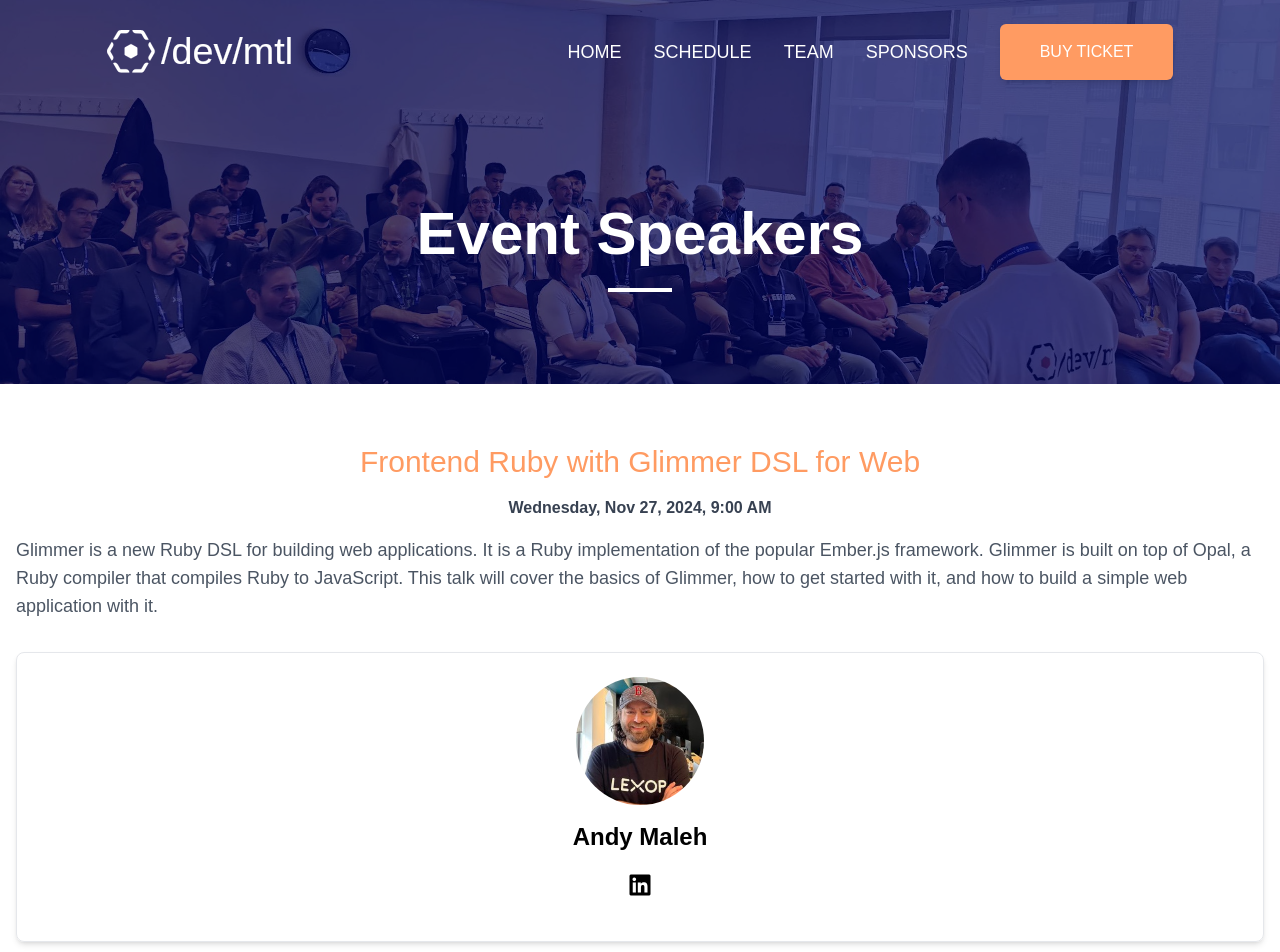
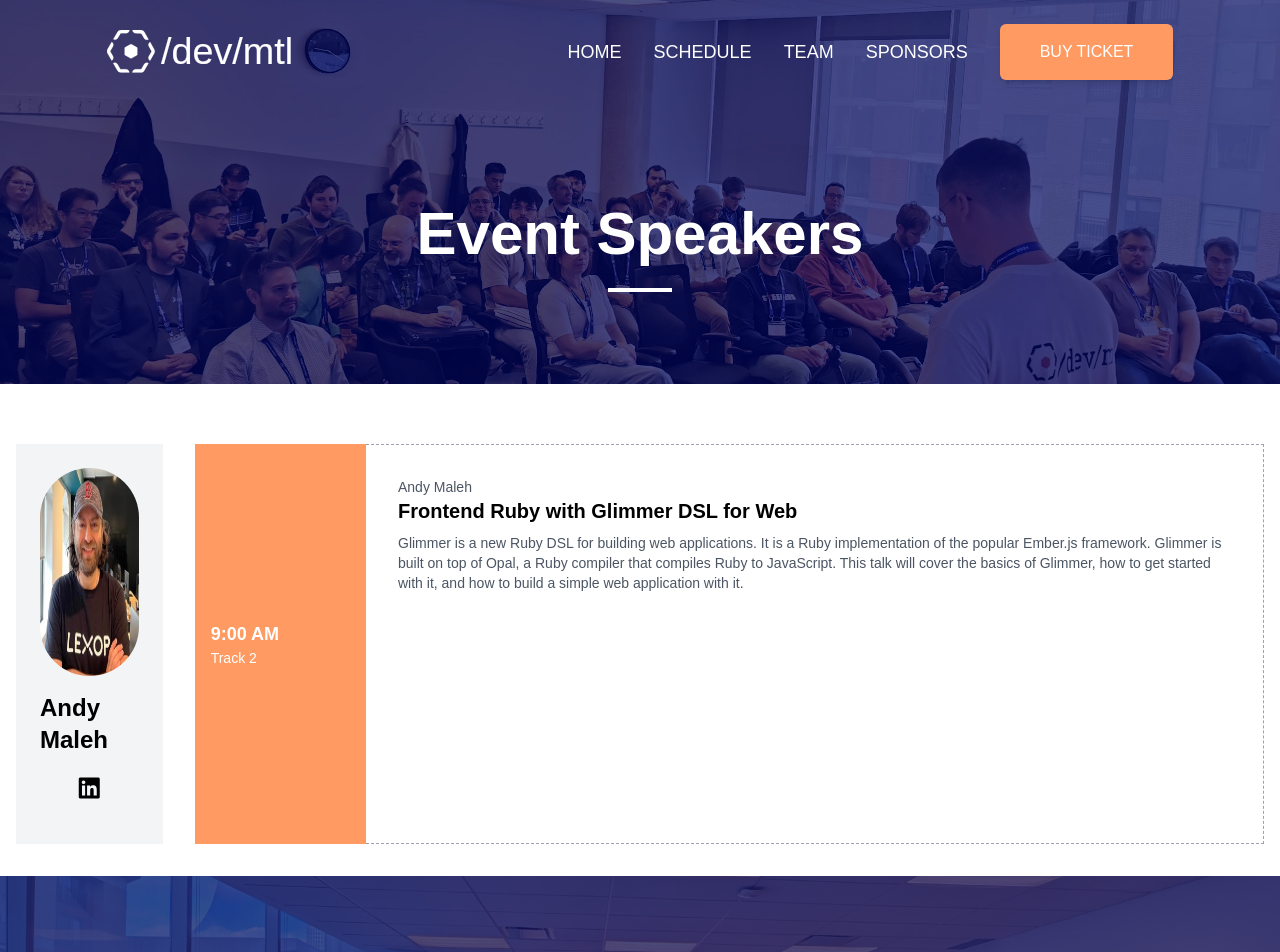
Before and after one commit to devmtl2024-org/devmtl2024-org.github.io, a React (Vite) app: page /speakers/2024/andy-maleh in a window 1280 px wide. Shown: the top 952 px of the page. Built offline with nearby package versions, Linux system fonts and the light colour scheme.

Commit message:
feat: :sparkles: Update speaker page

```diff
--- a/src/components/Home/Schedule.tsx
+++ b/src/components/Home/Schedule.tsx
@@ -2,48 +2,8 @@ import { motion } from "framer-motion";
 import { Speaker } from "@/type/speakers";
 import { loadData } from "@/utils/loadData";
 import { useState, useEffect } from "react";
+import TalkOverview from "../Talks/TalkOverview";
 
-function TalkCard({ speaker, index }: { speaker: Speaker; index: number }) {
-  return (
-    <div className="flex flex-col md:flex-row bg-gray-100 mx-auto w-[700px]">
-      {/* Left section: Time and Track */}
-      <div
-        className={`${
-          index % 2 === 1 ? "bg-secondary-dark" : "bg-secondary"
-        } text-white text-center md:text-left p-4 w-[200px] mb-4 md:mb-0 flex flex-col justify-center`}
-      >
-        <div className="text-lg font-semibold">
-          {new Date(speaker.time)
-            .toLocaleTimeString("en-US", {
-              hour: "numeric",
-              minute: "2-digit",
-              hour12: true,
-            })
-            .toUpperCase()}
-        </div>
-        <div className="text-sm">{`Track ${speaker.track}`}</div>
-      </div>
-
-      {/* Right section: Speaker's Info */}
-      <div className="flex flex-col md:flex-row items-center gap-4 md:gap-6 p-8 bg-white w-full border border-dashed border-gray-400 border-l-0">
-        <div className="relative w-24 h-24 rounded-full overflow-hidden">
-          <img
-            src={speaker.image}
-            alt={speaker.name}
-            className="w-full h-full object-cover transition duration-300 group-hover:scale-110"
-          />
-        </div>
-        <div className="flex flex-col max-w-xs">
-          <div className="text-sm text-gray-600 truncate">{speaker.name}</div>
-          <div className="text-xl font-semibold truncate">{speaker.title}</div>
-          <p className="text-sm mt-2 text-gray-600 line-clamp-2">
-            {speaker.description}
-          </p>
-        </div>
-      </div>
-    </div>
-  );
-}
 
 function Schedule() {
   const [speakers, setSpeakers] = useState<Speaker[]>([]);
@@ -84,7 +44,7 @@ function Schedule() {
       <div>
         {speakers.map((speaker, index) => (
           <div key={index}>
-            <TalkCard speaker={speaker} index={index} />
+            <TalkOverview speaker={speaker} index={index} />
           </div>
         ))}
       </div>
--- /dev/null
+++ b/src/components/Talks/TalkOverview.tsx
@@ -0,0 +1,51 @@
+import { Speaker } from "@/type/speakers";
+
+export default function TalkOverview({
+  speaker,
+  index,
+}: {
+  speaker: Speaker;
+  index: number;
+}) {
+  return (
+    <div className="flex flex-col md:flex-row bg-gray-100 mx-auto">
+      {/* Left section: Time and Track */}
+      <div
+        className={`${
+          index % 2 === 1 ? "bg-secondary-dark" : "bg-secondary"
+        } text-white text-center md:text-left p-4 w-[200px] mb-4 md:mb-0 flex flex-col justify-center`}
+      >
+        <div className="text-lg font-semibold">
+          {new Date(speaker.time)
+            .toLocaleTimeString("en-US", {
+              hour: "numeric",
+              minute: "2-digit",
+              hour12: true,
+            })
+            .toUpperCase()}
+        </div>
+        <div className="text-sm">{`Track ${speaker.track}`}</div>
+      </div>
+
+      {/* Right section: Speaker's Info */}
+      <div className="flex flex-col md:flex-row items-center gap-4 md:gap-6 p-8 bg-white w-full border border-dashed border-gray-400 border-l-0">
+        <div className="relative w-24 h-24 rounded-full overflow-hidden">
+          <img
+            src={speaker.image}
+            alt={speaker.name}
+            className="w-full h-full object-cover transition duration-300 group-hover:scale-110"
+          />
+        </div>
+        <div className="flex flex-col max-w-xs">
+          <div className="text-sm text-gray-600">{speaker.name}</div>
+          <div className="text-xl font-semibold whitespace-normal">
+            {speaker.title}
+          </div>
+          <p className="text-sm mt-2 text-gray-600 line-clamp-2">
+            {speaker.description}
+          </p>
+        </div>
+      </div>
+    </div>
+  );
+}
--- a/src/components/Schedule/TalkCard.tsx
+++ b/src/components/Talks/TalkRow.tsx
@@ -1,6 +1,7 @@
 import { Speaker } from "@/type/speakers";
+import { Link } from "react-router-dom";
 
-export default function TalkCard({
+export default function TalkRow({
   time,
   speakers,
   index,
@@ -41,12 +42,17 @@ export default function TalkCard({
                   </div>
 
                   <div className="flex flex-col w-full">
-                    <div className="text-sm text-gray-600 truncate mb-2">
+                    <div className="text-sm text-gray-600 mb-2">
                       {speaker.name}
                     </div>
-                    <div className="text-xl font-semibold whitespace-normal cursor-pointer">
+                    <Link
+                      to={`/speakers/2024/${speaker.name
+                        .toLowerCase()
+                        .replace(/ /g, "-")}`}
+                      className="text-xl font-semibold whitespace-normal cursor-pointer"
+                    >
                       {speaker.title}
-                    </div>
+                    </Link>
                     <p className="text-sm mt-2 text-gray-600 line-clamp-2">
                       {speaker.description}
                     </p>
--- /dev/null
+++ b/src/components/Talks/TalkSession.tsx
@@ -0,0 +1,44 @@
+import { Speaker } from "@/type/speakers";
+
+export default function TalkSession({
+  speaker,
+  index,
+}: {
+  speaker: Speaker;
+  index: number;
+}) {
+  return (
+    <div className="flex flex-col md:flex-row bg-gray-100 mx-auto fit-content">
+      {/* Left section: Time and Track */}
+      <div
+        className={`${
+          index % 2 === 1 ? "bg-secondary-dark" : "bg-secondary"
+        } text-white text-center md:text-left p-4 w-[200px] mb-4 md:mb-0 flex flex-col justify-center`}
+      >
+        <div className="text-lg font-semibold">
+          {new Date(speaker.time)
+            .toLocaleTimeString("en-US", {
+              hour: "numeric",
+              minute: "2-digit",
+              hour12: true,
+            })
+            .toUpperCase()}
+        </div>
+        <div className="text-sm">{`Track ${speaker.track}`}</div>
+      </div>
+
+      {/* Right section: Speaker's Info */}
+      <div className="p-8 bg-white w-full border border-dashed border-gray-400 border-l-0">
+        <div className="flex flex-col">
+          <div className="text-sm text-gray-600">{speaker.name}</div>
+          <div className="text-xl font-semibold whitespace-normal">
+            {speaker.title}
+          </div>
+          <p className="text-sm mt-2 text-gray-600">
+            {speaker.description}
+          </p>
+        </div>
+      </div>
+    </div>
+  );
+}
--- a/src/pages/SchedulePage.tsx
+++ b/src/pages/SchedulePage.tsx
@@ -1,4 +1,4 @@
-import TalkCard from "@/components/Schedule/TalkCard";
+import TalkRow from "@/components/Talks/TalkRow";
 import { ScheduleSession } from "@/type/schedule";
 import { Speaker } from "@/type/speakers";
 import { groupSpeakersByTime } from "@/utils/groupSpeakers";
@@ -24,7 +24,7 @@ export default function SchedulePage() {
 
       {/* Schedule */}
       {schedule.map((session, index) => (
-        <TalkCard
+        <TalkRow
           time={session.time}
           speakers={[session.track1, session.track2]}
           index={index}
--- a/src/pages/SpeakerPage.tsx
+++ b/src/pages/SpeakerPage.tsx
@@ -2,6 +2,7 @@ import { useParams } from "react-router-dom";
 import { useEffect, useState } from "react";
 import { Speaker } from "@/type/speakers";
 import Social from "@/components/Social/Social";
+import TalkSession from "@/components/Talks/TalkSession";
 
 export default function SpeakerPage() {
   const { name, year } = useParams<{ name: string; year: string }>();
@@ -23,35 +24,13 @@ export default function SpeakerPage() {
     );
   }
 
-  const formattedTime = new Intl.DateTimeFormat("en-US", {
-        weekday: "long",
-        month: "short",
-        day: "numeric",
-        year: "numeric",
-        hour: "numeric",
-        minute: "numeric",
-        hour12: true,
-      }).format(new Date(speaker.time));
-
   return (
-    <div className="container mx-auto px-4 py-8">
-      <h1 className="text-3xl font-medium text-center text-secondary mb-4">
-        {speaker.title}
-      </h1>
-      <p className="text-center text-gray-700 font-semibold">{formattedTime}</p>
-      <p className="mt-4 text-gray-600 text-lg">
-        {speaker.description.split("\n").map((line, index) => (
-          <p key={index} className="mb-2">
-            {line}
-          </p>
-        ))}
-      </p>
-
-      <div className="mt-8 p-6 border rounded-lg shadow-md flex flex-col items-center">
+    <div className="container mx-auto px-4 py-8 flex flex-row gap-8">
+      <div className="p-6 bg-gray-100 flex flex-col items-center">
         <img
           src={speaker.image}
           alt={speaker.name}
-          className="w-32 h-32 rounded-full mb-4"
+          className="w-52 h-52 rounded-full mb-4"
         />
         <h2 className="text-2xl font-semibold">{speaker.name}</h2>
 
@@ -63,6 +42,8 @@ export default function SpeakerPage() {
 
         <p className="mt-4 text-gray-600 text-center">{speaker.bio}</p>
       </div>
+
+      <TalkSession speaker={speaker} index={0} />
     </div>
   );
 }
```
